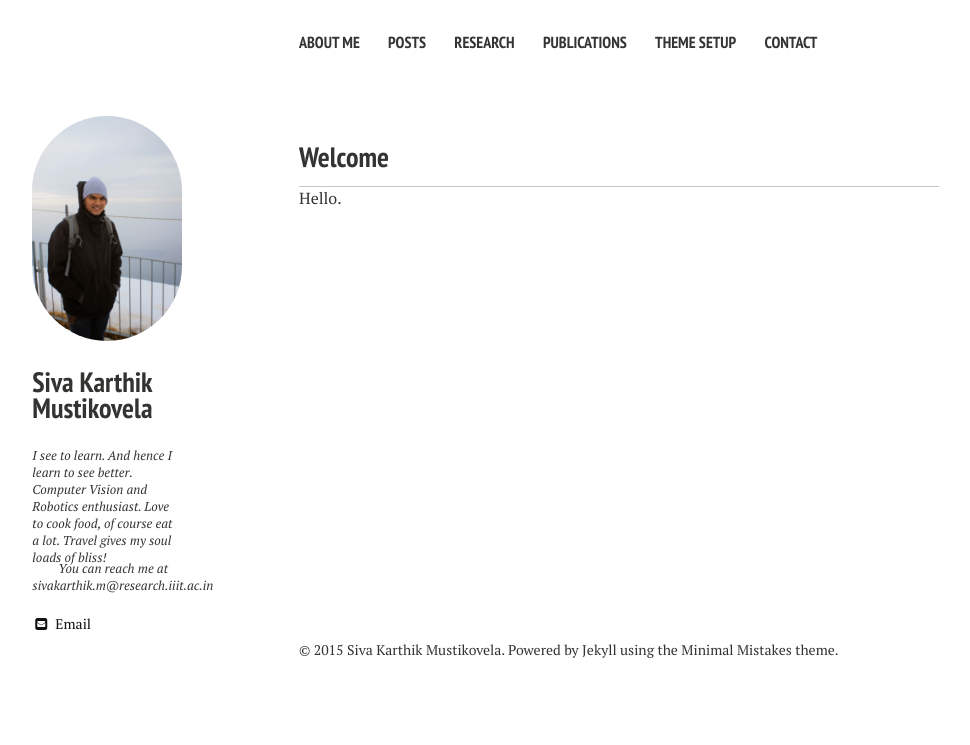
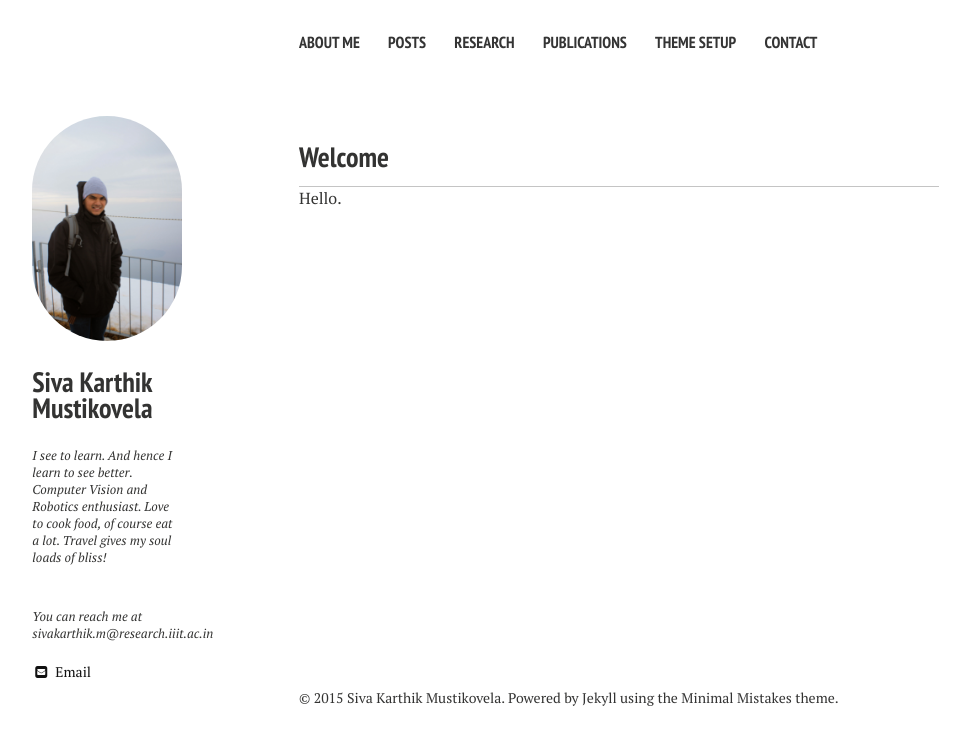
Before and after one commit to sivakm/sivakm.github.io, a Jekyll site: the page built from index.md, in a window 1280 px wide. Shown: the top 745 px of the page, without its empty margins (21-991 px from the left). Built offline with Jekyll 4.4.1, drawn with Linux system fonts in a browser that asks for light colours; nearby versions of some CDN libraries.

Commit message:
16feb2010

```diff
--- a/_includes/_author-bio.html
+++ b/_includes/_author-bio.html
@@ -13,8 +13,8 @@
   <h2 itemprop="name">{{ author.name }}</h2>
 
   <p>{{ author.bio }}</p>
-  <p> </p>
-  <p> </p>
+  </br>
+
   <p>{{author.emailid}}</p>
 
   {% if author.email %}<a href="mailto:{{ author.email }}" class="author-social" target="_blank"><i class="fa fa-fw fa-envelope-square"></i>Email</a>{% endif %}
```
